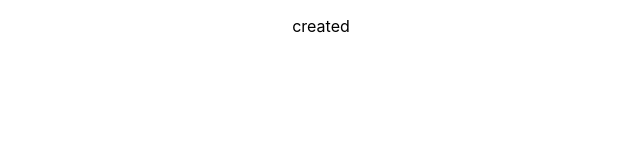
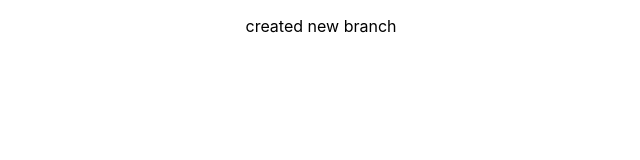
Before and after one commit to JavierLlanos6/SearchAndSelectorContent, a React (Create React App) app: page / in a window 1280 px wide. Shown: the top 160 px of the page, without its empty margins (319-959 px from the left). Built offline with nearby package versions, Linux system fonts and the light colour scheme.

Commit message:
New branch

```diff
--- a/src/App.js
+++ b/src/App.js
@@ -6,7 +6,7 @@ function App() {
     <div className="App">
 
         <p>
-          created
+          created new branch
         </p>
 
     </div>
```
